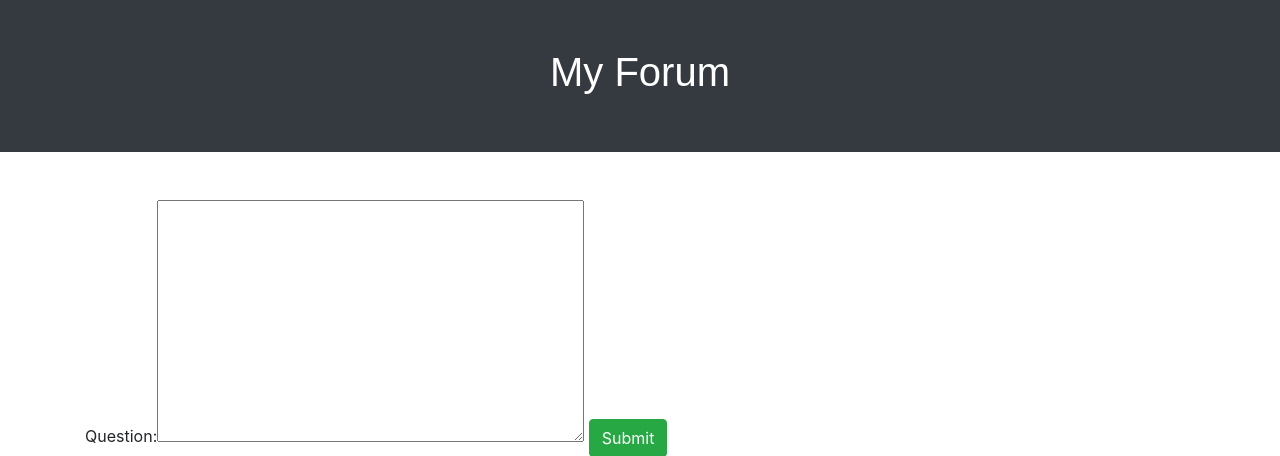
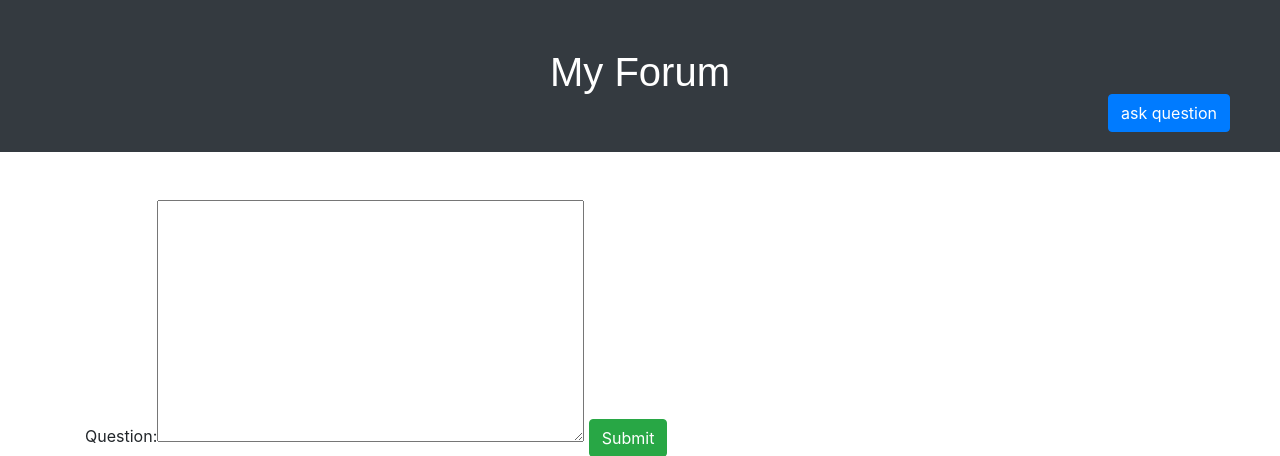
Before and after one commit to ravinduf/Forum, a Django app: page /addQuestion in a window 1280 px wide. Shown: the top 456 px of the page. Run offline with Django 3.2, Linux system fonts and the light colour scheme; some libraries are stand-ins or nearby versions; some web fonts are replaced.

Commit message:
added ask question button

```diff
--- a/forum/static/css/forum.css
+++ b/forum/static/css/forum.css
@@ -38,3 +38,17 @@ p{
     right: 30px;
 
 }
+
+#header{
+    position: relative;
+}
+
+.ask_question_span{
+    position: absolute;
+    right: 50px;
+    bottom: 20px;
+}
+
+.ask_question_span a{
+    color: white;
+}
--- a/forum/templates/forum/base.html
+++ b/forum/templates/forum/base.html
@@ -2,6 +2,7 @@
 <head>
     <title>Forum </title>
     <meta charset="utf-8">
+    <meta name="viewport" content="width=device-width, initial-scale=1, shrink-to-fit=no">
     <link rel="stylesheet" href="https://maxcdn.bootstrapcdn.com/bootstrap/4.4.1/css/bootstrap.min.css">
     <script src="https://ajax.googleapis.com/ajax/libs/jquery/3.4.1/jquery.min.js"></script>
     <script src="https://cdnjs.cloudflare.com/ajax/libs/popper.js/1.16.0/umd/popper.min.js"></script>
@@ -10,8 +11,9 @@
     <link rel="stylesheet" href="{% static 'css/forum.css' %}">
 </head>
 <Body>
-    <div class="container-fluid p-5 bg-dark text-white">
+    <div class="container-fluid p-5 bg-dark text-white" id="header">
     <h1>My Forum</h1>
+    <span class="ask_question_span"><button class="btn btn-primary"><a href="{% url 'addQuestion' %}">ask question</a></button></span>
     </div>
 
     <br>
--- a/forum/templates/forum/home_page.html
+++ b/forum/templates/forum/home_page.html
@@ -1,7 +1,7 @@
 {% extends 'forum/base.html' %}
 {% block content %}
 
-<a href="{% url 'addQuestion' %}">ask question</a>
+
 <div class="container">
     {% for question in questions %}
         <p>
```
